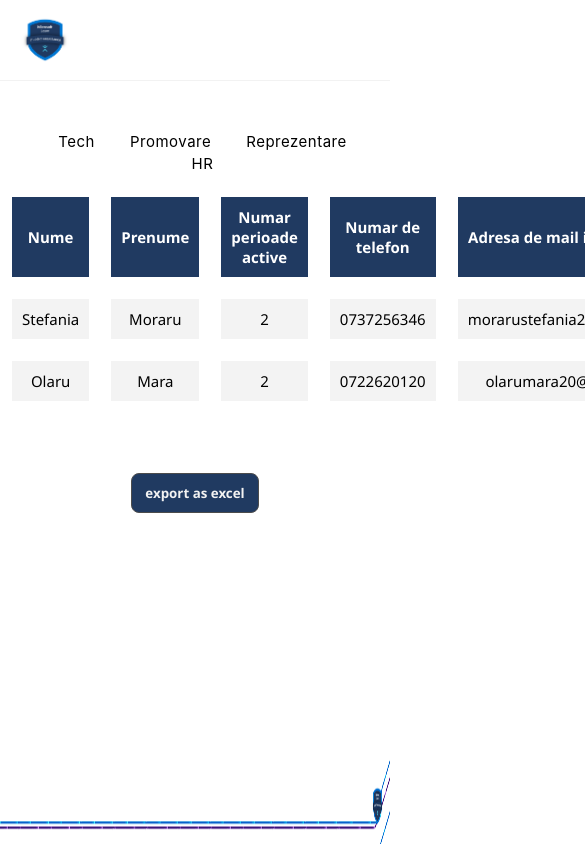
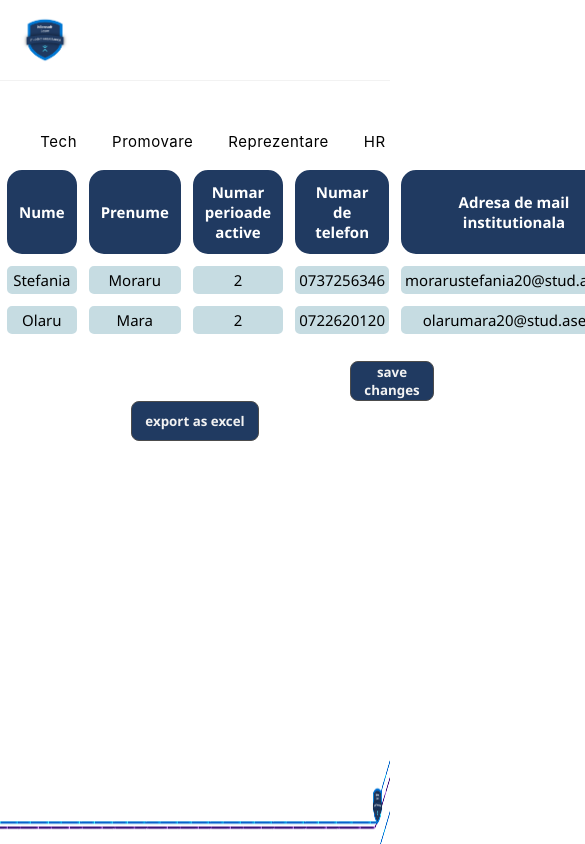
Before and after one commit to MaraxD/demo, a React (Create React App) app: page /tech in a window 390 px wide. Shown: the top 844 px of the page, 585 px wide, since content can reach past the window. Built offline with nearby package versions, Linux system fonts and the light colour scheme.

Commit message:
responsiveness

```diff
--- a/package.json
+++ b/package.json
@@ -6,9 +6,11 @@
     "@testing-library/jest-dom": "^5.11.4",
     "@testing-library/react": "^11.1.0",
     "@testing-library/user-event": "^12.1.10",
+    "jquery": "^3.6.0",
     "npm-sass": "^3.0.0",
     "react": "^17.0.2",
     "react-dom": "^17.0.2",
+    "react-router-dom": "^6.0.2",
     "react-scripts": "4.0.3",
     "sass": "^1.43.5",
     "web-vitals": "^1.0.1"
--- a/src/App.js
+++ b/src/App.js
@@ -1,4 +1,4 @@
-import Tabel from './Tabel/Tabel';
+import Tech from './Tech/Tech';
 import Navbar from './Navbar/Navbar';
 import Footer from './Footer/Footer';
 import './App.css';
@@ -7,7 +7,7 @@ function App() {
   return (
     <div className="App">
       <Navbar/>
-      <Tabel/>
+      <Tech/>
       <Footer/>
     </div>
   );
--- a/src/Tabel/Tabel.js
+++ b/src/Tech/Tech.js
@@ -1,6 +1,7 @@
 import React,{useState} from 'react'
-import './tabel.scss'
+import './tech.scss'
 import data from './data.json'
+import './link'
 
 function Tabel() {
 
@@ -8,12 +9,20 @@ function Tabel() {
 
     return (
         <div className="tabel-container">
+                <div className="links">
+                    <li class="active">
+                        <a href="tech">Tech</a>
+                    </li>
+                    <li class>
+                        <a href="promo">Promovare</a>
+                    </li>
+                    <li class>
+                        <a href="rep">Reprezentare</a>
+                    </li>
+                    <li class>
+                        <a href="hr">HR</a>
+                    </li>
 
-                <div className="links">
-                    <a href="tech">Tech</a>
-                    <a href="promo">Promovare</a>
-                    <a href="rep">Reprezentare</a>
-                    <a href="hr">HR</a>
                 </div>
             <table id="table-to-xls">
                 <thead>
--- a/src/Tabel/tabel.scss
+++ b/src/Tech/tech.scss
@@ -1,6 +1,4 @@
 @import '../global.scss';
-
-//border radius
 
 .table-container{
     width: 100%;
@@ -8,15 +6,20 @@
     flex-direction: column;
     align-items: center;
     margin-top: 10px;
+    position:relative;
+}
+
+.links{
+    padding-left:30px;
+    padding-top:50px;
+    padding-bottom: 10px;
+    list-style-type: none;
+    display: flex;
+    width: 90vw;
+    justify-content: center;
 
 }
 
-.links{
-    padding-left:8px;
-    padding-right:8px;
-    padding-top:50px;
-    padding-bottom: 10px;
-}
 
 .links a{
     color:black;
@@ -24,10 +27,11 @@
     font-size:15px;
     margin-left: 15px;
     text-decoration: none;
-    padding-right: 8px;
     letter-spacing: 0.5px;
     padding: 0 10px;
     display: inline-block;
+
+    cursor:pointer;
 }
 
 .links a::after{
@@ -37,37 +41,49 @@
     height:2px;
     background: black;
     text-decoration: underline;
+    transform: translate3d(0%, 0, 0);//apare linia de la stanga la dreapta
+    transition:all linear 240ms;
 }
 
 .links a:hover::after{
     width:100%;
     text-decoration: underline;
+
 }
 
 .links a:active{
     transition: none;
     background-color: white;
+
 }
 //underline sa ramana dupa ce a fost departamentul selectat
 
 table{
     margin-left: auto;
     margin-right: auto;
-
+    margin-top: auto;
+    margin-bottom: auto;
 }
 
+table tr th,
+table tr tb {//pentru colturile rotunde
+    text-align: center;
+    border-radius: 20px 20px 20px 20px;
+    padding: 12px;
+}
 
 thead{
     color: white;
+    min-width: 1px;
 }
 
 
 th,td{
-    border: 10px solid white;
+    border: 5px solid white;
     text-align: center;
-    padding: 10px;
+    padding: 4px;
     font-size: 15px;
-    font-family: $text-font-family;
+    font-family: $text-font-family
 }
 
 th{
@@ -75,7 +91,8 @@ th{
 }
 
 td{
-    background-color: rgb(243, 243, 243);
+    background-color: rgb(198, 220, 226);
+    border-radius: 10px 10px 10px 10px;
 }
 
 .save-button{
@@ -95,3 +112,15 @@ button {
 
     cursor: pointer;
   }
+
+  @media only screen and (max-width: 850px){
+    .save-button{
+        padding-left: 550px;
+    }
+}
+
+@media only screen and (max-width: 750px){
+    .save-button{
+        padding-left: 350px;
+    }
+}
--- a/src/index.js
+++ b/src/index.js
@@ -3,11 +3,12 @@ import ReactDOM from 'react-dom';
 import './index.css';
 import App from './App';
 import reportWebVitals from './reportWebVitals';
+import {BrowserRouter} from 'react-router-dom';
 
 ReactDOM.render(
-  <React.StrictMode>
+  <BrowserRouter>
     <App />
-  </React.StrictMode>,
+  </BrowserRouter>,
   document.getElementById('root')
 );
 
```
Also changed, not shown: src/Main.js (added, +26 -0 lines), src/Navbar/navbar.scss (+0 -7 lines), src/test.js (added, +11 -0 lines), src/Tech/data.json (renamed from src/Tabel/data.json), src/Tech/link.js (added), 2 other files (tests, documents, lock files or other folders).
